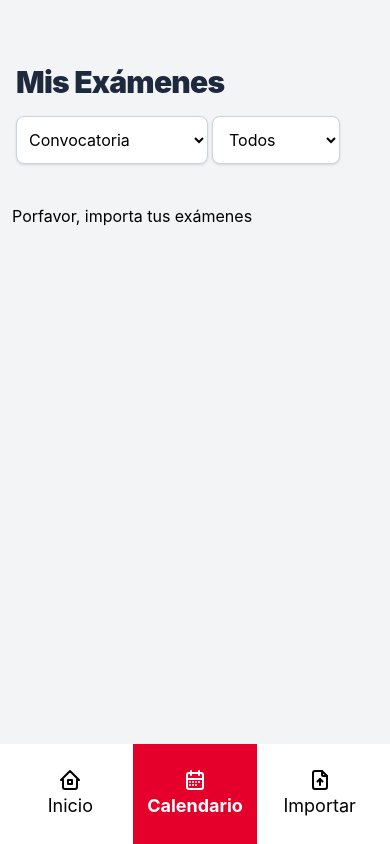
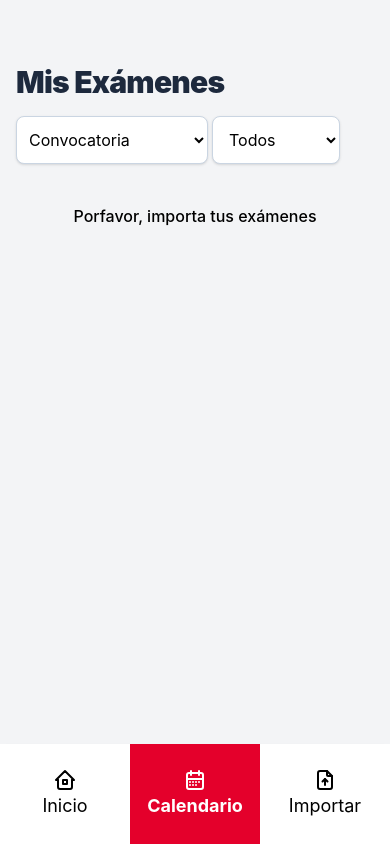
Before and after one commit to danielgrela/BetterURJCCalendar, a React (Vite) app: page /dashboard/calendario in a window 390 px wide. Built offline with nearby package versions, Linux system fonts and the light colour scheme.

Commit message:
refactor: update styles and structure in various components for improved layout and usability

```diff
--- a/src/App.jsx
+++ b/src/App.jsx
@@ -5,7 +5,7 @@ function App() {
   return (
     <main className="flex flex-col-reverse lg:flex-row w-full h-dvh">
       <SideBar />
-      <main className="flex-1 py-8 lg:p-12 bg-gray-100 overflow-y-scroll">
+      <main className="flex-1 pt-8 pb-3 lg:p-12 bg-gray-100 overflow-y-scroll">
         <Outlet />
       </main>
     </main>
--- a/src/components/Features.jsx
+++ b/src/components/Features.jsx
@@ -19,8 +19,8 @@ export default function Features() {
                     </div>
                 </article>
                 <article className="border-2 bg-gray-50 border-gray-300 border-l-4 border-l-red-500 px-4 py-4 flex-flex-col gap-4 rounded-md">
-                    <div className='flex items-center justify-center w-12 h-12 bg-red-200 rounded-lg mb-4'>
-                        <IconCalendar size={24} stroke={2.5} className="text-primary" />
+                    <div className='flex items-center justify-center w-12 h-12 bg-blue-100 rounded-lg mb-4'>
+                        <IconCalendar size={24} stroke={2.5} className="text-tertiary" />
                     </div>
                     <div className='flex flex-col gap-1'>
                         <h1 className='text-xl font-bold'>
--- a/src/components/MobileCalendar.jsx
+++ b/src/components/MobileCalendar.jsx
@@ -51,8 +51,8 @@ export const MobileCalendar = ({ jsonData, year, month }) => {
         setDataFiltered(filtered);
     };
     return (
-        <div className="flex flex-col gap-6 max-h-full pt-8">
-            <header className="flex flex-col mx-auto h-fit items-start justify-between mb-4 px-4 w-full">
+        <div className="flex flex-col gap-6 max-h-full pt-8 px-4">
+            <header className="flex flex-col mx-auto h-fit items-start justify-between mb-4 w-full">
                 <h1 className="text-3xl font-black text-slate-800 tracking-tight">
                     Mis Exámenes
                 </h1>
@@ -70,8 +70,8 @@ export const MobileCalendar = ({ jsonData, year, month }) => {
                     </select>
                 </form>
             </header>
-            <div className="flex flex-col gap-1.5 px-3 overflow-y-auto custom-scrollbar pb-2">
-                {sortedEvents.length > 0 ? dataFiltered.map((ev, idx) => (
+            <div className="flex flex-col gap-4 overflow-y-auto custom-scrollbar pb-2">
+                {sortedEvents.length > 0 ? (dataFiltered.length > 0 ? dataFiltered.map((ev, idx) => (
                     <div
                         key={idx}
                         className="flex flex-col gap-2 group relative p-5 border-l-5 border-primary text-primary rounded-md shadow-sm">
@@ -89,8 +89,8 @@ export const MobileCalendar = ({ jsonData, year, month }) => {
                                 </div>
                             </div>
                         </div>
-                        <div className="flex items-center gap-1 mb-0.5 overflow-hidden flex-1">
-                            <IconSchool size={22} className="text-primary" />
+                        <div className="flex items-center gap-2 mb-0.5 overflow-hidden">
+                            <IconSchool size={22} className="text-primary min-w-fit" />
                             <p className="text-lg font-bold leading-tight truncate uppercase">
                                 {ev.Asignatura.split('(')[0].trim()}
                             </p>
@@ -103,8 +103,8 @@ export const MobileCalendar = ({ jsonData, year, month }) => {
                             <span>{ev.Aula}</span>
                         </div>
                     </div>
-                    ))
-                    : <p>Porfavor, importa tus exámenes</p>
+                    )): <p className='font-medium text-center'>No hay examenes que coincidan</p> )
+                    : <p className='font-medium text-center'>Porfavor, importa tus exámenes</p>
                 }
             </div>
         </div>
--- a/src/components/NavButtons.jsx
+++ b/src/components/NavButtons.jsx
@@ -13,7 +13,7 @@ export function NavButtons() {
     const location = useLocation();
     const Selected = getSelectedFromPath(location.pathname);
     return (
-        <div className={`flex lg:gap-2 px-2 flex-row lg:flex-col w-full h-full lg:h-auto items-center justify-center`}>
+        <div className={`flex lg:gap-2 lg:px-2 flex-row lg:flex-col w-full h-full lg:h-auto items-center justify-center`}>
             <ButtonNavBar to="./" children={<><IconHome2 stroke={2} />Inicio</>} Selected={Selected} path="/" />
             <ButtonNavBar to="./calendario" children={<><IconCalendarWeek stroke={2} />Calendario</>} Selected={Selected} path="calendario" />
             <ButtonNavBar to="./importar" children={<><IconFileUpload stroke={2} />Importar</>} Selected={Selected} path="importar" />
--- a/src/components/SideBar.jsx
+++ b/src/components/SideBar.jsx
@@ -1,9 +1,12 @@
 import {NavButtons} from './NavButtons.jsx'
+import { NavLink } from 'react-router-dom';
 export function SideBar() {
     return (
         <section className="w-full h-25 lg:w-70 min-h-25 lg:h-screen bg-white shadow-md lg:py-12 text-center items-center flex flex-row lg:flex-col">
             <div className='px-4 hidden lg:block'>
-                <h1 className="text-3xl font-extrabold text-start text-primary">Better URJC Calendar</h1>
+                <NavLink className="text-3xl font-extrabold text-primary" to="../">
+                    <h1 className='text-start'>Better URJC Calendar</h1>
+                </NavLink>
                 <p className="text-gray-600 text-start">Un proyecto de Daniel Grela.</p>
             </div>
             <div className='bg-secundario w-full h-px mt-8 mb-4 hidden lg:block'/>
--- a/src/hooks/useFileStore.js
+++ b/src/hooks/useFileStore.js
@@ -1,9 +1,10 @@
 import { create } from 'zustand';
+import { persist } from 'zustand/middleware';
 
-const useFileStore = create((set) => ({
+const useFileStore = create(persist((set) => ({
   jsonData: null,
   setJsonData: (data) => set({ jsonData: data }),
-  clearJsonData: () => set({ jsonData: null }),
-}));
+  clearJsonData: () => set({ jsonData: null })}), {name: 'file-storage'})
+);
 
 export default useFileStore;
```
Also changed, not shown: src/index.css (line endings or trailing spaces).
